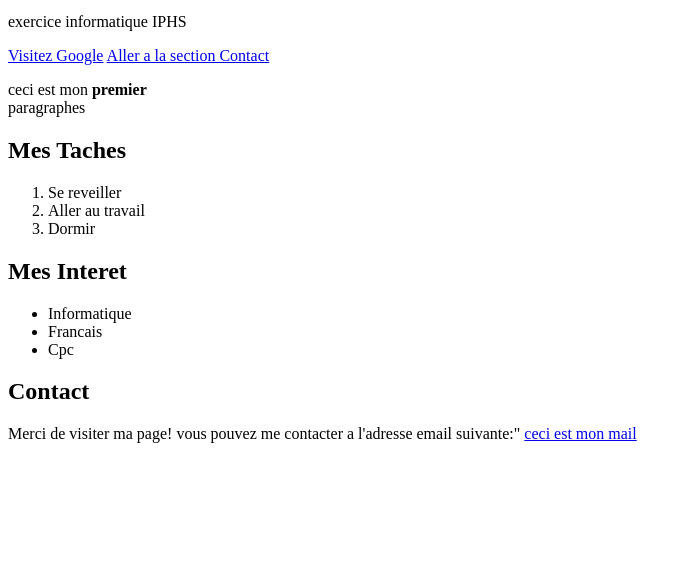
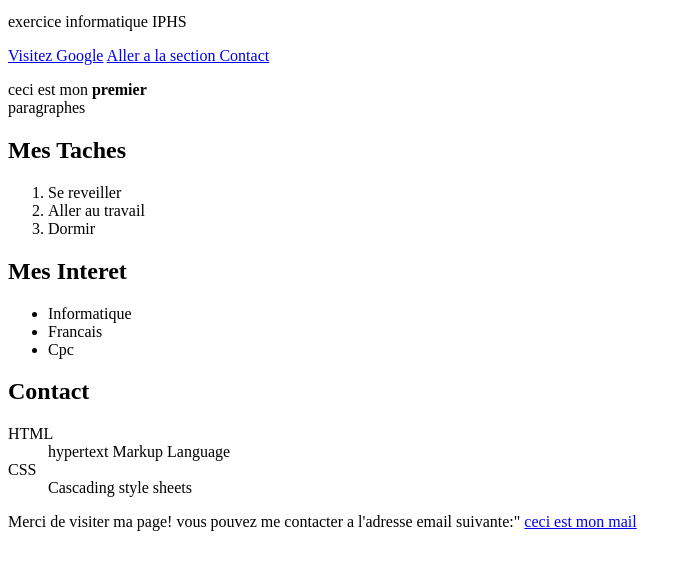
Before and after one commit to IPHS-BXL/UAA-HTML-CSS-Kerim, a plain HTML site: page index.html in a window 1280 px wide. Shown: the part 101-670 px from the top of the page, without its empty margins (0-692 px from the left). Drawn offline with Linux system fonts and the light colour scheme.

Commit message:
ajout erreur

```diff
--- a/index.html
+++ b/index.html
@@ -13,7 +13,7 @@
     <a href="#Contact"> Aller a la section Contact</a>
 
     <!--  listes des Contact -->
-      <dl id=" Contact "></dl>
+      <dl id="Contact"></dl>
       <!--  Paragraphes -->
         <p>ceci est mon <strong> premier</strong> <br> paragraphes</p>
          <!--  Listes Ordonne -->
@@ -33,8 +33,14 @@
                 <li> Francais</li>
                 <li> Cpc</li>
             </ul>
+            <!-- Liste de Contact -->
+            <h2> Contact</h2>
+            <dl id=" Contact "></dl>
+            <dt>HTML</dt>
+            <dd>hypertext Markup Language</dd>
+            <dt>CSS</dt>
+            <dd>Cascading style sheets</dd>
 
-            <h2> Contact</h2>
             <p> Merci de visiter ma page! vous pouvez me contacter a l'adresse email suivante:"
                 <a href="mailto:ecoleiphs@gmail.com">ceci est mon mail</a>
             </p>
```
